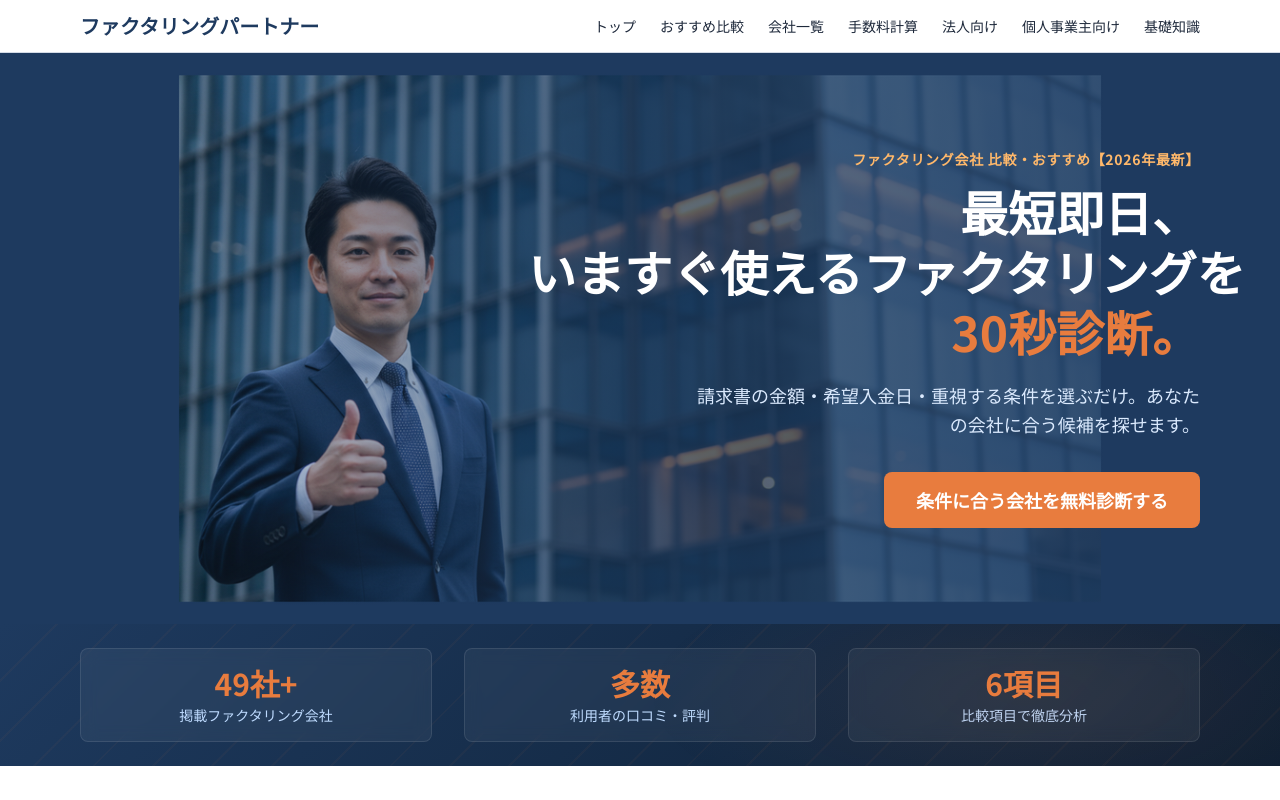
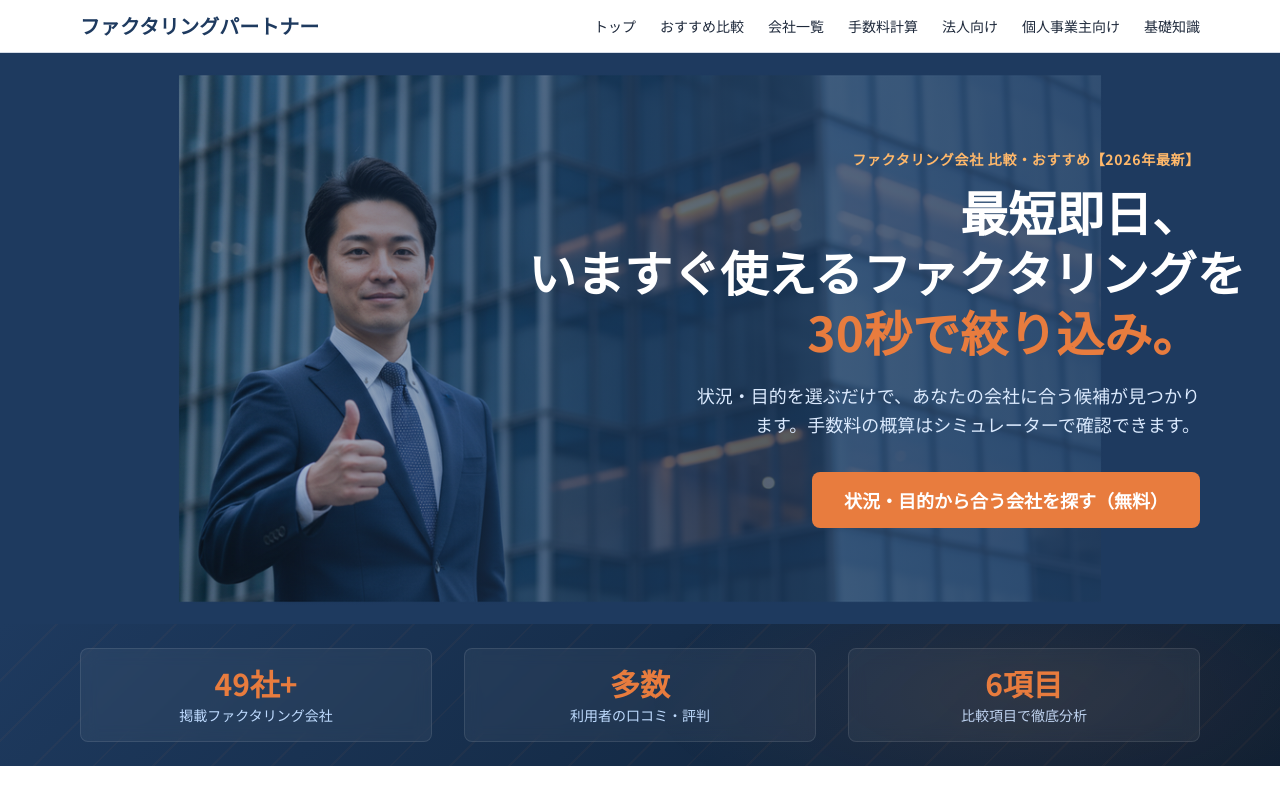
Before and after one commit to webmaster0818/factoring-partner, a Next.js app: page / in a window 1280 px wide. Shown: the top 800 px of the page. Built offline with nearby package versions, Linux system fonts and the light colour scheme.

Commit message:
トップヒーローCTA死リンク修正(href=#→/ranking/#quick-nav)+文言整合+ranking quick-navアンカー+sitemap lastmod

```diff
--- a/app/page.tsx
+++ b/app/page.tsx
@@ -208,14 +208,14 @@ export default function Home() {
                 いますぐ使える<br className="md:hidden" />ファクタリングを
               </span>
               <br />
-              <span className="text-accent">30秒診断。</span>
+              <span className="text-accent">30秒で絞り込み。</span>
             </h1>
             <p className="mt-5 max-w-lg text-base leading-relaxed text-blue-100 md:text-lg md:ml-auto">
-              請求書の金額・希望入金日・重視する条件を選ぶだけ。あなたの会社に合う候補を探せます。
+              状況・目的を選ぶだけで、あなたの会社に合う候補が見つかります。手数料の概算はシミュレーターで確認できます。
             </p>
             <div className="mt-8 flex flex-col items-center gap-4 sm:flex-row md:justify-end">
-              <a href="#" className="btn-cta text-lg">
-                条件に合う会社を無料診断する
+              <a href="/ranking/#quick-nav" className="btn-cta text-lg">
+                状況・目的から合う会社を探す（無料）
               </a>
             </div>
           </div>
--- a/app/ranking/page.tsx
+++ b/app/ranking/page.tsx
@@ -734,7 +734,7 @@ export default function RankingPage() {
       </section>
 
       {/* ── 状況・目的から選ぶ クイックナビ ─── */}
-      <section className="border-b border-border bg-section-bg py-10 md:py-12">
+      <section id="quick-nav" className="border-b border-border bg-section-bg py-10 md:py-12">
         <div className="mx-auto max-w-4xl px-4">
           <h2 className="text-center text-lg font-bold text-text-main md:text-xl">
             状況・目的から選ぶ｜あなたに合う1社
```
Also changed, not shown: 2 other files (tests, documents, lock files or other folders).
